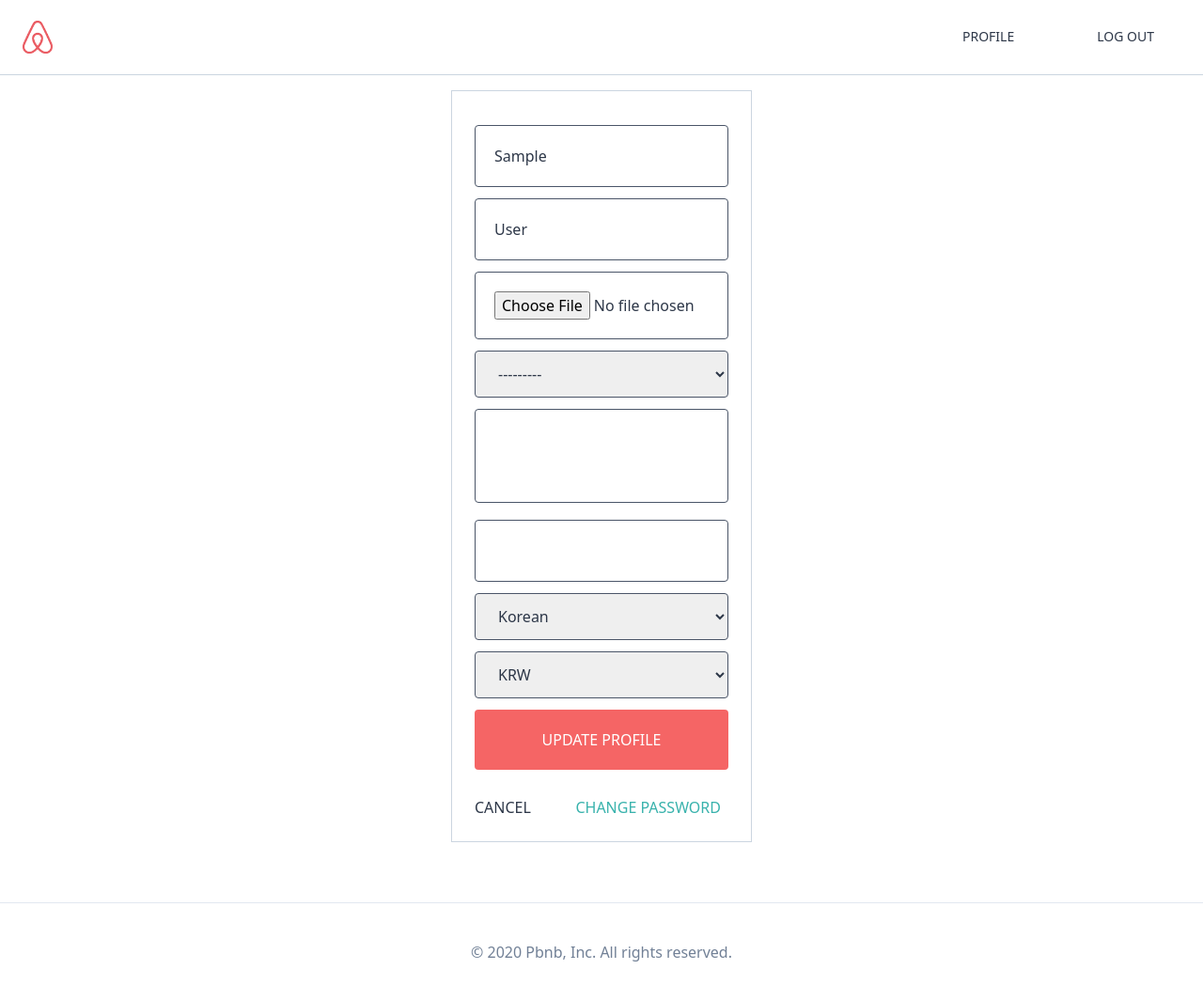
After one commit to withlatte/airbnb_clone, a Django app: page /users/update-profile/ in a window 1280 px wide. The commit adds this page. Shown: the whole page at 94% size. Run offline with Django 3.2, Linux system fonts and the light colour scheme; the visitor is signed in with stand-in values (Sample User, id 1); some libraries are stand-ins or nearby versions.

Commit message:
completed Lesson #21.7

```diff
--- a/assets/scss/styles.scss
+++ b/assets/scss/styles.scss
@@ -24,8 +24,22 @@
   @apply text-center py-3 rounded-lg font-light text-lg w-full text-white bg-red-400;
 }
 
-input {
+input,
+textarea {
   @apply w-full font-medium rounded text-center py-5 text-left border border-gray-700 px-5;
+  &:focus {
+    @apply outline-none bg-teal-200;
+  }
+}
+
+textarea {
+  resize: none;
+  height: 100px;
+}
+
+select {
+  @apply w-full font-medium rounded text-center text-left border border-gray-700 px-5;
+  height: 50px;
 }
 
 form {
--- a/templates/mixins/auth/auth_form.html
+++ b/templates/mixins/auth/auth_form.html
@@ -1,4 +1,4 @@
-<form method="POST" class="w-full">
+<form method="POST" class="w-full" enctype="multipart/form-data">
 
     {% csrf_token %}
 
--- /dev/null
+++ b/templates/users/update-profile.html
@@ -0,0 +1,23 @@
+{% extends "base.html" %}
+
+{% block page_title %}UPDATE PROFILE{% endblock %}
+
+{% block search-bar %}{% endblock search-bar %}
+
+{% block content %}
+
+    <div class="container w-4/12 lg:w-5/12 md:w-1/2 xl:w-1/4 mx-auto my-16 flex flex-col items-center border p-6 border-gray-400">
+
+        {% include "mixins/auth/auth_form.html" with form=form cta="UPDATE PROFILE" %}
+
+        {% if object.login_method == "email" %}
+            <div class="mt-5 justify-between w-full flex">
+                <a href="{% url "users:profile" user.pk %}" class="font-medium mr-2">CANCEL</a>
+                <a href="{% url "users:password" %}" class="text-teal-500 font-medium mr-2">
+                    CHANGE PASSWORD
+                </a>
+            </div>
+        {% endif %}
+    </div>
+
+{% endblock content %}
--- a/templates/users/user_detail.html
+++ b/templates/users/user_detail.html
@@ -20,7 +20,7 @@
             <span class="text-lg mt-2 mb-5">{{ user_obj.bio }}</span>
 
             {% if user == user_obj %}
-                <a href="#" class="btn-link">EDIT PROFILE</a>
+                <a href="{% url "users:update" %}" class="btn-link">EDIT PROFILE</a>
             {% endif %}
 
         </div>
--- a/users/forms.py
+++ b/users/forms.py
@@ -1,5 +1,5 @@
 from django import forms
-from django.contrib.auth.forms import UserCreationForm
+from django.contrib.auth.forms import UserCreationForm, PasswordChangeForm
 from . import models
 
 
@@ -44,3 +44,34 @@ class SignUpForm(UserCreationForm):
             "last_name": forms.TextInput(attrs={"placeholder": "Last Name"}),
             "username": forms.EmailInput(attrs={"placeholder": "Email Address"}),
         }
+
+
+class UpdatePasswordForm(PasswordChangeForm):
+    """ Update Password Form Definition """
+
+    old_password = forms.CharField(
+        widget=forms.PasswordInput(attrs={"placeholder": "Old Password"})
+    )
+    new_password1 = forms.CharField(
+        widget=forms.PasswordInput(attrs={"placeholder": "New Password"})
+    )
+    new_password2 = forms.CharField(
+        widget=forms.PasswordInput(attrs={"placeholder": "Confirm New Password"})
+    )
+
+
+class UpdateProfileForm(forms.ModelForm):
+    avatar = forms.ImageField(required=False, widget=forms.FileInput)
+
+    class Meta:
+        model = models.User
+        fields = [
+            "first_name",
+            "last_name",
+            "avatar",
+            "gender",
+            "bio",
+            "birthdate",
+            "language",
+            "currency",
+        ]
--- a/users/urls.py
+++ b/users/urls.py
@@ -4,13 +4,17 @@ from . import views
 app_name = "users"
 
 urlpatterns = [
-    path("login", views.LoginView.as_view(), name="login"),
-    path("login/github", views.github_login, name="github-login"),
-    path("login/github/callback", views.github_callback, name="github-callback"),
-    path("login/kakao", views.kakao_login, name="kakao-login"),
-    path("login/kakao/callback", views.kakao_callback, name="kakao-callback"),
-    path("logout", views.log_out, name="logout"),
-    path("signup", views.SignUpView.as_view(), name="signup"),
-    path("verify/<str:key>", views.complete_verification, name="complete-verification"),
-    path("<int:pk>", views.UserProfileView.as_view(), name="profile"),
+    path("login/", views.LoginView.as_view(), name="login"),
+    path("login/github/", views.github_login, name="github-login"),
+    path("login/github/callback/", views.github_callback, name="github-callback"),
+    path("login/kakao/", views.kakao_login, name="kakao-login"),
+    path("login/kakao/callback/", views.kakao_callback, name="kakao-callback"),
+    path("logout/", views.log_out, name="logout"),
+    path("signup/", views.SignUpView.as_view(), name="signup"),
+    path(
+        "verify/<str:key>/", views.complete_verification, name="complete-verification"
+    ),
+    path("update-profile/", views.UpdateProfileView.as_view(), name="update"),
+    path("update-password/", views.UpdatePasswordView.as_view(), name="password"),
+    path("<int:pk>/", views.UserProfileView.as_view(), name="profile"),
 ]
--- a/users/views.py
+++ b/users/views.py
@@ -1,6 +1,7 @@
 import os
 import requests
-from django.views.generic import FormView, DetailView
+from django.contrib.auth.views import PasswordChangeView
+from django.views.generic import FormView, DetailView, UpdateView
 from django.urls import reverse_lazy
 from django.shortcuts import redirect, reverse
 from django.contrib.auth import authenticate, login, logout
@@ -219,3 +220,21 @@ class UserProfileView(DetailView):
         context = super().get_context_data(**kwargs)
         context["hello"] = "Hello! Aloha! Pagi!"
         return context
+
+
+class UpdateProfileView(UpdateView):
+    """ Update Profile View Definition """
+
+    model = models.User
+    form_class = forms.UpdateProfileForm
+    template_name = "users/update-profile.html"
+
+    def get_object(self, queryset=None):
+        return self.request.user
+
+
+class UpdatePasswordView(PasswordChangeView):
+    """ Change Password View Definition """
+
+    template_name = "users/update-password.html"
+    form_class = forms.UpdatePasswordForm
```
Also changed, not shown: templates/users/update-password.html (added, +20 -0 lines), static/css/styles.css.
